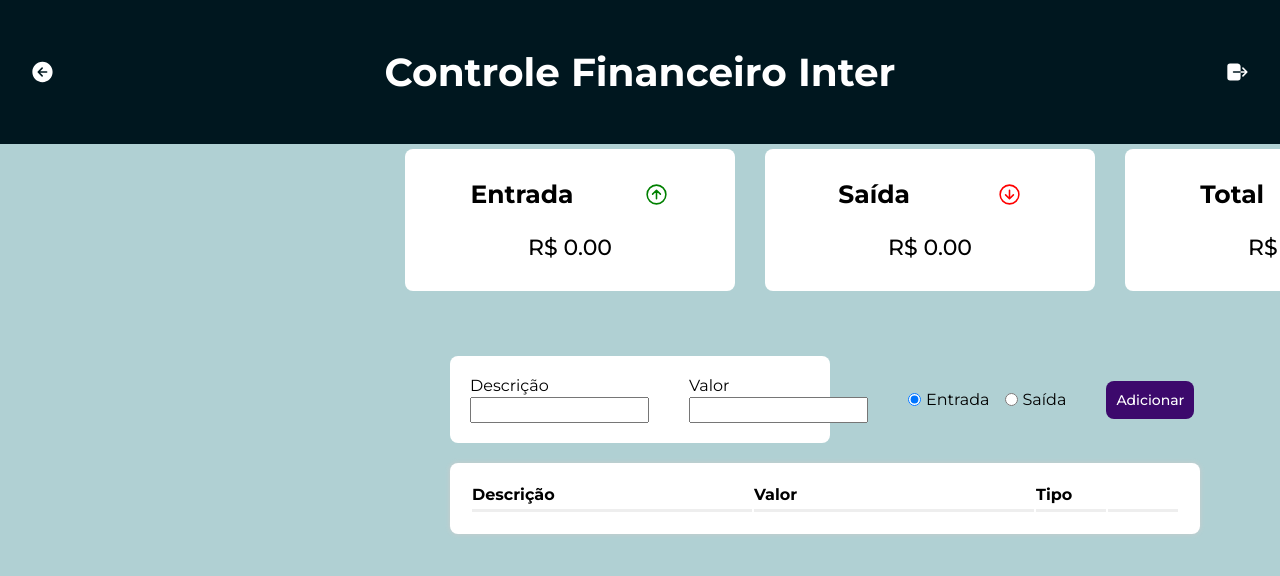
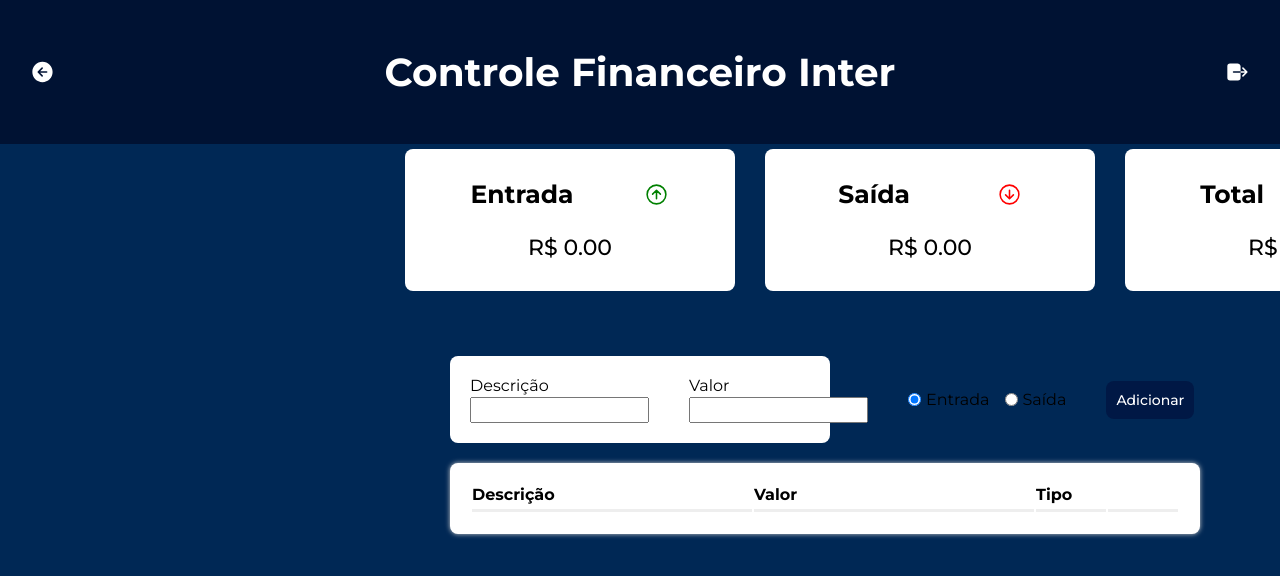
Before and after one commit to danielcampl/finance-dashboard, a React (Create React App) app: page /inter in a window 1280 px wide. Shown: the top 576 px of the page. Built offline with nearby package versions, Linux system fonts and the light colour scheme.

Commit message:
css update

```diff
--- a/src/components/Cards/Cards.css
+++ b/src/components/Cards/Cards.css
@@ -120,7 +120,6 @@ div.container-bankcard {
   padding: 20px 30px;
   border-radius: 10px;
   background-color: #fff;
-  box-shadow: 10px 5px 20px 5px #00171f;
   cursor: pointer;
   display: flex;
   flex-direction: column;
@@ -151,7 +150,6 @@ div.container-all-total {
   padding: 20px 30px;
   border-radius: 10px;
   background-color: #fff;
-  box-shadow: 10px 5px 20px 5px #00171f;
 }
 
 div p.dash-description {
--- a/src/components/Description/Description.css
+++ b/src/components/Description/Description.css
@@ -52,7 +52,7 @@
      border: none;
      border-radius: 8px;
      padding: 10px;
-     background-color: #3C096C;
+     background-color: #001845;
      color: #fff;
      font-size: 14px;
      font-weight: 500;
--- a/src/components/banks/Banks.css
+++ b/src/components/banks/Banks.css
@@ -15,7 +15,7 @@ div.top-content-banks {
     justify-content: center;
     align-items: center;
     margin-top: 20px;
-    background-color: #fff;
+    background-color: #979DAC;
     padding: 20px;
     border-radius: 8px;
     cursor: pointer;
--- a/src/components/loading/Loading.css
+++ b/src/components/loading/Loading.css
@@ -7,7 +7,7 @@ div.loading-content{
   text-align: center;
   gap: 15px;
   color: #fff;
-  background: #00171f;
+  background: #001233;
 }
 
 div.loading-content p{
--- a/src/pages/Dashboard/Dashboard.css
+++ b/src/pages/Dashboard/Dashboard.css
@@ -4,14 +4,14 @@
 section.painel-container {
   width: 100%;
   min-height: 100vh;
-  background-color: #b0d0d3;
+  background-color: #979DAC;
 }
 
 div.header-content {
   width: 100%;
   height: 18vh;
   padding: 30px;
-  background-color: #00171f;
+  background-color: #001233;
   color: #fff;
   font-size: 26px;
   display: flex;
@@ -32,7 +32,7 @@ div.container-value {
   padding: 50px 450px;
   width: 100%;
   height: 82vh;
-  background-color: #b0d0d3;
+  background-color: #002855;
   display: flex;
   /* justify-content: center; */
   flex-direction: column;
@@ -44,7 +44,7 @@ div.container-value-dash {
   padding: 50px 450px;
   width: 100%;
   height: 82vh;
-  background-color: #b0d0d3;
+  background-color: #002855;
   display: flex;
   justify-content: center;
   flex-direction: row;
@@ -68,7 +68,7 @@ div.top-content-banks {
   justify-content: center;
   align-items: center;
   margin-top: 20px;
-  background-color: #fff;
+  background-color: #979DAC;
   padding: 20px;
   border-radius: 8px;
   cursor: pointer;
@@ -109,7 +109,7 @@ div.top-content-banks {
   justify-content: center;
   align-items: center;
   margin-top: 20px;
-  background-color: #fff;
+  background-color: #979DAC;
   padding: 20px;
   border-radius: 8px;
   cursor: pointer;
--- a/src/pages/Login/Login.css
+++ b/src/pages/Login/Login.css
@@ -11,7 +11,7 @@
 
 section.login-page{
     background-color: #fff;
-    background: linear-gradient(to right, #00171f, #003459);
+    background: linear-gradient(to right, #001233, #002855);
     display: flex;
     align-items: center;
     justify-content: center;
@@ -49,7 +49,7 @@ section.login-page{
 }
 
 .container button{
-    background-color: #00171f;
+    background-color: #001233;
     color: #fff;
     font-size: 12px;
     padding: 10px 45px;
@@ -169,7 +169,7 @@ div.sign-in h1{
 .toggle{
     background-color: #fff;
     height: 100%;
-    background: linear-gradient(to right, #00171f, #003459);
+    background: linear-gradient(to right, #001233, #002855);
     color: #fff;
     position: relative;
     left: -100%;
```
